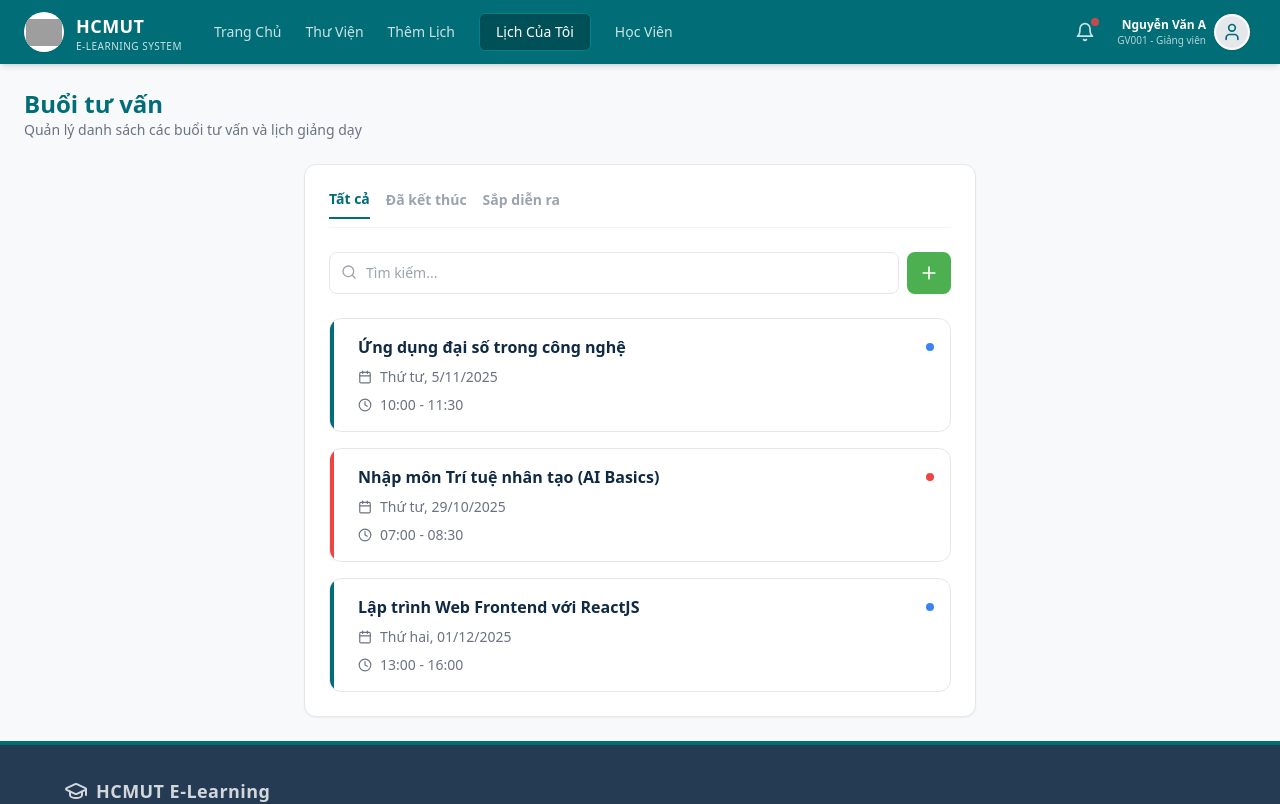
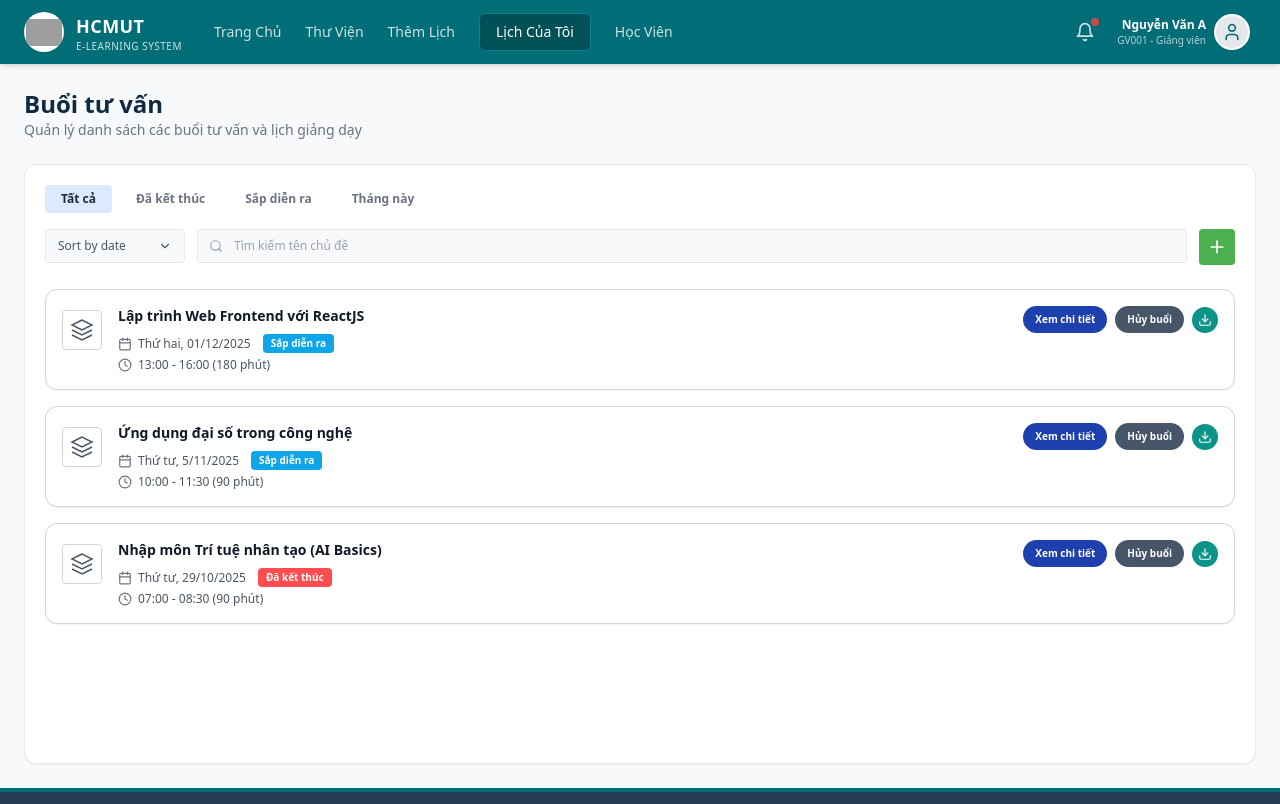
Before and after one commit to nghiem2705/BTL_CNPM, a React (Create React App) app in the folder frontend/: page / in a window 1280 px wide. Shown: the top 804 px of the page. Built offline with nearby package versions, Linux system fonts and the light colour scheme; grey boxes are pictures that could not be loaded.

Commit message:
update code 21:57 26 / 11

```diff
--- a/frontend/src/api/index.js
+++ b/frontend/src/api/index.js
@@ -1,3 +1,5 @@
+// src/api/index.js
+
 export const mockSessions = [
   {
     id: 1,
@@ -10,7 +12,7 @@ export const mockSessions = [
     status: "upcoming",
     location: "Google Meet",
     meetLink: "https://meet.google.com/gfs-iocr-yks",
-    description: "Giúp người học hiểu rõ vai trò và ứng dụng của đại số trong các lĩnh vực công nghệ hiện đại như lập trình, trí tuệ nhân tạo, và xử lý dữ liệu lớn.",
+    description: "Giúp người học hiểu rõ vai trò và ứng dụng của đại số...",
     note: "Nhớ xem trước tài liệu chương 1 nhé các em!",
     files: [{ name: "Slide_Chuong_1.pdf", size: "2.3 MB" }]
   },
@@ -25,7 +27,7 @@ export const mockSessions = [
     status: "finished",
     location: "Google Meet",
     meetLink: "",
-    description: "Giới thiệu các khái niệm cơ bản về AI, Machine Learning và Deep Learning.",
+    description: "Giới thiệu các khái niệm cơ bản về AI...",
     note: "Đã tổng kết điểm danh.",
     files: []
   },
@@ -40,8 +42,8 @@ export const mockSessions = [
     status: "upcoming",
     location: "Phòng 201-H6",
     meetLink: "",
-    description: "Hướng dẫn thực hành xây dựng giao diện Single Page Application.",
-    note: "Yêu cầu mang laptop cài sẵn Node.js",
-    files: [{ name: "React_Cheatsheet.pdf", size: "1.5 MB" }, { name: "Setup_Guide.docx", size: "500 KB" }]
+    description: "Hướng dẫn thực hành ReactJS...",
+    note: "Yêu cầu mang laptop...",
+    files: [{ name: "React_Cheatsheet.pdf", size: "1.5 MB" }]
   }
 ];
--- a/frontend/src/pages/Home/index.jsx
+++ b/frontend/src/pages/Home/index.jsx
@@ -1,71 +1,184 @@
 // src/pages/Home/index.jsx
-import React, { useState } from 'react';
-import { useNavigate } from 'react-router-dom'; // Import useNavigate
-import { Calendar, Clock, Search, Plus } from 'lucide-react';
-import { mockSessions } from '../../api';
+import React, { useState, useEffect, useRef } from 'react';
+import { useNavigate } from 'react-router-dom';
+import {
+  Calendar, Clock, Search, Plus, Download,
+  ChevronDown, Check
+} from 'lucide-react';
+import { mockSessions } from '../../api'; // Import dữ liệu giả
 
 const Home = () => {
-  const navigate = useNavigate(); // Hook chuyển trang
+  const navigate = useNavigate();
+  // Lấy dữ liệu trực tiếp từ file mock, không cần useEffect gọi API
+  const [sessions] = useState(mockSessions);
   const [searchText, setSearchText] = useState('');
+
+  // State cho Menu Sort
+  const [isSortOpen, setIsSortOpen] = useState(false);
   const [sortOption, setSortOption] = useState('date');
+  const sortRef = useRef(null);
 
+  // Đóng menu khi click ra ngoài
+  useEffect(() => {
+    const handleClickOutside = (event) => {
+      if (sortRef.current && !sortRef.current.contains(event.target)) {
+        setIsSortOpen(false);
+      }
+    };
+    document.addEventListener('mousedown', handleClickOutside);
+    return () => document.removeEventListener('mousedown', handleClickOutside);
+  }, []);
+
+  // Xử lý Lọc & Sắp xếp
   const getProcessedSessions = () => {
-    let processed = [...mockSessions];
-    if (searchText) processed = processed.filter(s => s.title.toLowerCase().includes(searchText.toLowerCase()));
+    let processed = [...sessions];
+
+    // 1. Tìm kiếm
+    if (searchText) {
+      processed = processed.filter(s => s.title.toLowerCase().includes(searchText.toLowerCase()));
+    }
+
+    // 2. Sắp xếp
+    processed.sort((a, b) => {
+      switch (sortOption) {
+        case 'title': return a.title.localeCompare(b.title);
+        case 'duration':
+          return parseInt(b.duration) - parseInt(a.duration); // Dài nhất lên đầu
+        case 'date':
+        default: return new Date(b.date) - new Date(a.date); // Mới nhất lên đầu
+      }
+    });
+
     return processed;
   };
 
   const displayedSessions = getProcessedSessions();
 
+  // Label hiển thị trên nút Sort
+  const sortLabels = {
+    'date': 'Sort by date',
+    'title': 'Sort by session name',
+    'duration': 'Sort by duration'
+  };
+
   return (
-    <div className="h-full">
+    <div className="h-full font-sans">
       <div className="mb-6">
-        <h2 className="text-2xl font-bold text-[#006D77]">Buổi tư vấn</h2>
+        <h2 className="text-2xl font-bold text-[#102A43]">Buổi tư vấn</h2>
         <p className="text-sm text-gray-500">Quản lý danh sách các buổi tư vấn và lịch giảng dạy</p>
       </div>
 
-      {/* Box chứa danh sách (Căn giữa cho đẹp) */}
-      <div className="bg-white rounded-xl border border-gray-200 p-6 shadow-sm max-w-2xl mx-auto min-h-[500px]">
-           {/* Tabs */}
-           <div className="flex gap-4 mb-6 border-b border-gray-100 pb-2">
-             {['Tất cả', 'Đã kết thúc', 'Sắp diễn ra'].map((tab, i) => (
-                <button key={i} className={`pb-2 text-sm font-bold transition-all ${i===0 ? 'text-[#006D77] border-b-2 border-[#006D77]' : 'text-gray-400 hover:text-gray-600'}`}>{tab}</button>
+      <div className="bg-white rounded-xl border border-gray-200 shadow-sm p-5 min-h-[600px]">
+
+           {/* TABS */}
+           <div className="flex gap-2 mb-4">
+             {['Tất cả', 'Đã kết thúc', 'Sắp diễn ra', 'Tháng này'].map((tab, i) => (
+                <button key={i} className={`px-4 py-1.5 rounded text-xs font-bold transition-all ${i===0 ? 'bg-[#dbeafe] text-gray-800' : 'text-gray-500 hover:bg-gray-100'}`}>
+                  {tab}
+                </button>
              ))}
            </div>
 
-           {/* Search */}
-           <div className="flex gap-2 mb-6">
+           {/* TOOLBAR */}
+           <div className="flex gap-3 mb-6 relative z-10">
+
+             {/* --- DROPDOWN SORT (Giống ảnh) --- */}
+             <div className="relative" ref={sortRef}>
+               <button
+                  onClick={() => setIsSortOpen(!isSortOpen)}
+                  className="flex items-center gap-2 border border-gray-200 px-3 py-2 rounded bg-[#f8f9fa] text-xs font-medium text-gray-600 hover:bg-gray-100 transition-colors min-w-[140px] justify-between"
+               >
+                  <span>{sortLabels[sortOption]}</span>
+                  <ChevronDown size={14} className={`transition-transform ${isSortOpen ? 'rotate-180' : ''}`}/>
+               </button>
+
+               {/* Menu xổ xuống */}
+               {isSortOpen && (
+                 <div className="absolute top-full left-0 mt-1 w-52 bg-white border border-gray-200 rounded-lg shadow-xl py-1 animate-in fade-in zoom-in-95 duration-100">
+                    {[
+                      { key: 'date', label: 'Sort by date' },
+                      { key: 'title', label: 'Sort by session name' },
+                      { key: 'duration', label: 'Sort by duration' }
+                    ].map((opt) => (
+                      <button
+                        key={opt.key}
+                        onClick={() => { setSortOption(opt.key); setIsSortOpen(false); }}
+                        className="w-full text-left px-4 py-2.5 text-xs text-gray-700 hover:bg-blue-50 hover:text-blue-700 flex items-center justify-between group"
+                      >
+                        {opt.label}
+                        {sortOption === opt.key && <Check size={14} className="text-blue-600"/>}
+                      </button>
+                    ))}
+                 </div>
+               )}
+             </div>
+
+             {/* Search Box */}
              <div className="relative flex-1">
                <input
-                  placeholder="Tìm kiếm..."
-                  className="w-full border border-gray-200 rounded-lg pl-9 py-2.5 text-sm bg-white focus:outline-none focus:border-[#006D77] transition-all"
+                  placeholder="Tìm kiếm tên chủ đề"
+                  className="w-full border border-gray-200 rounded pl-9 py-2 text-xs bg-[#f8f9fa] focus:bg-white focus:outline-blue-500 transition-all"
                   value={searchText}
                   onChange={(e) => setSearchText(e.target.value)}
                />
-               <Search size={16} className="absolute left-3 top-3 text-gray-400"/>
+               <Search size={14} className="absolute left-3 top-2.5 text-gray-400"/>
              </div>
-             <button className="bg-[#4CAF50] hover:bg-[#43a047] text-white px-3 rounded-lg shadow-sm transition-colors"><Plus size={20}/></button>
+
+             <button className="bg-[#4CAF50] hover:bg-[#43a047] text-white p-2 rounded shadow-sm transition-colors">
+               <Plus size={20}/>
+             </button>
            </div>
 
-           {/* List Items */}
+           {/* --- DANH SÁCH ITEM (Giống ảnh) --- */}
            <div className="space-y-4">
              {displayedSessions.map(item => (
-               <div
-                  key={item.id}
-                  // SỰ KIỆN CLICK CHUYỂN TRANG
-                  onClick={() => navigate(`/consultation/${item.id}`)}
-                  className="border border-gray-200 rounded-xl p-4 cursor-pointer hover:border-[#006D77] hover:shadow-md transition-all bg-white group relative overflow-hidden"
-               >
-                 {/* Thanh màu bên trái trang trí */}
-                 <div className={`absolute left-0 top-0 bottom-0 w-1 ${item.status === 'upcoming' ? 'bg-[#006D77]' : 'bg-red-500'}`}></div>
+               <div key={item.id} className="border border-gray-300 rounded-xl p-4 bg-white hover:border-blue-400 transition-all relative group shadow-sm hover:shadow-md">
+                 <div className="flex justify-between items-start">
 
-                 <div className="flex justify-between items-start mb-2 pl-3">
-                    <h3 className="font-bold text-base text-[#102A43] group-hover:text-[#006D77] transition-colors">{item.title}</h3>
-                    <div className={`w-2 h-2 rounded-full mt-2 ${item.status === 'upcoming' ? 'bg-blue-500' : 'bg-red-500'}`} />
-                 </div>
-                 <div className="text-sm text-gray-500 space-y-2 pl-3">
-                    <p className="flex items-center gap-2"><Calendar size={14}/> {item.displayDate}</p>
-                    <p className="flex items-center gap-2"><Clock size={14}/> {item.startTime} - {item.endTime}</p>
+                    {/* BÊN TRÁI: Logo + Info */}
+                    <div className="flex gap-4">
+                        {/* Logo giả lập */}
+                        <div className="w-10 h-10 border border-gray-300 rounded flex items-center justify-center shrink-0 mt-1 text-gray-600">
+                           <svg width="24" height="24" viewBox="0 0 24 24" fill="none" stroke="currentColor" strokeWidth="1.5">
+                             <path d="M12 2L2 7l10 5 10-5-10-5zM2 17l10 5 10-5M2 12l10 5 10-5"/>
+                           </svg>
+                        </div>
+
+                        <div>
+                            <h3 className="font-bold text-sm text-gray-900 mb-2">{item.title}</h3>
+                            <div className="flex items-center gap-3 mb-1">
+                                <p className="flex items-center gap-1.5 text-xs text-gray-600 font-medium">
+                                    <Calendar size={14} className="text-gray-500"/> {item.displayDate}
+                                </p>
+                                {item.status === 'upcoming' ? (
+                                    <span className="bg-[#0ea5e9] text-white px-2 py-0.5 rounded text-[10px] font-bold">Sắp diễn ra</span>
+                                ) : (
+                                    <span className="bg-[#ff4d4f] text-white px-2 py-0.5 rounded text-[10px] font-bold">Đã kết thúc</span>
+                                )}
+                            </div>
+                            <p className="flex items-center gap-1.5 text-xs text-gray-600">
+                                <Clock size={14} className="text-gray-500"/> {item.startTime} - {item.endTime} ({item.duration})
+                            </p>
+                        </div>
+                    </div>
+
+                    {/* BÊN PHẢI: Buttons */}
+                    <div className="flex items-center gap-2">
+                      <button
+                        onClick={() => navigate(`/consultation/${item.id}`)}
+                        className="bg-[#1e40af] hover:bg-blue-800 text-white text-[10px] font-bold px-3 py-1.5 rounded-full transition-colors"
+                      >
+                        Xem chi tiết
+                      </button>
+
+                      <button className="bg-[#475569] hover:bg-gray-700 text-white text-[10px] font-bold px-3 py-1.5 rounded-full transition-colors">
+                        Hủy buổi
+                      </button>
+
+                      <button className="bg-[#0d9488] hover:bg-teal-700 text-white p-1.5 rounded-full transition-colors">
+                        <Download size={14}/>
+                      </button>
+                    </div>
                  </div>
                </div>
              ))}
```
Also changed, not shown: 1 other file (tests, documents, lock files or other folders).
